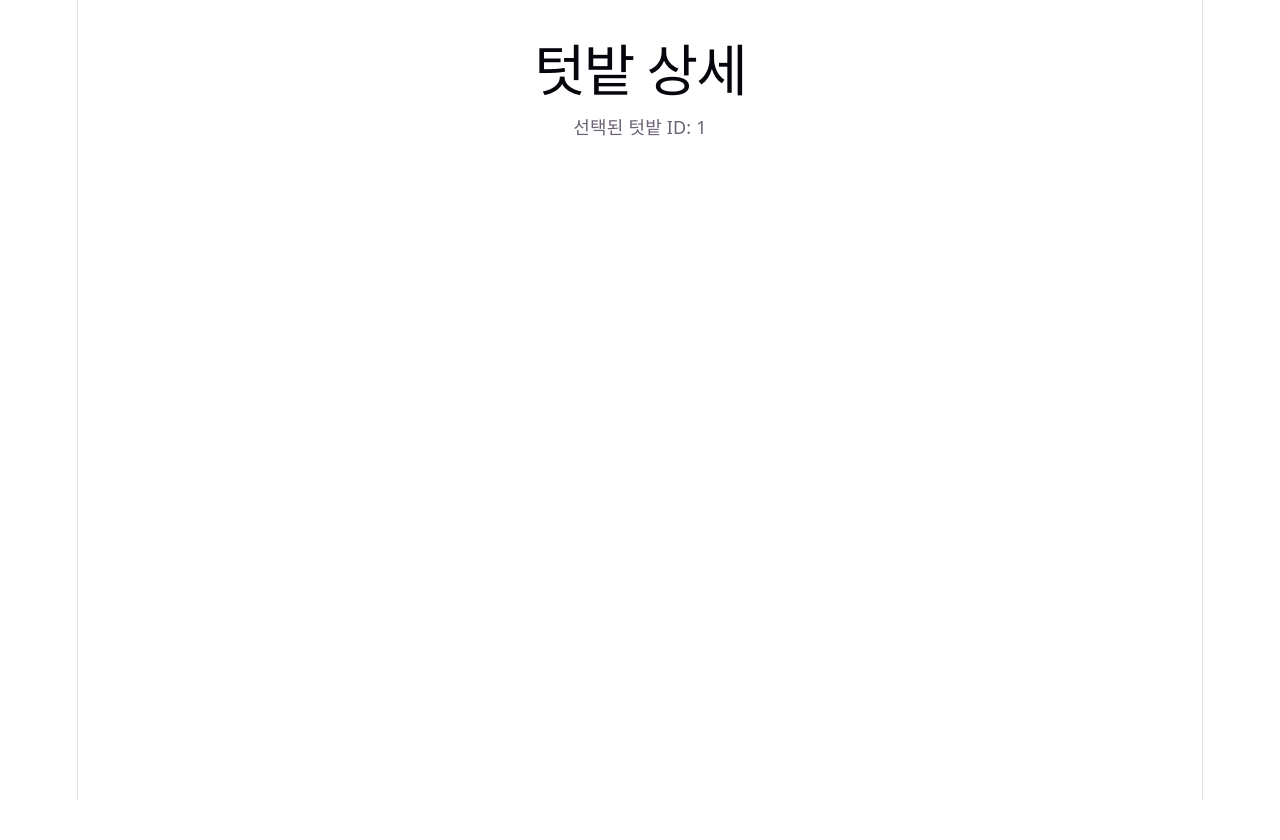
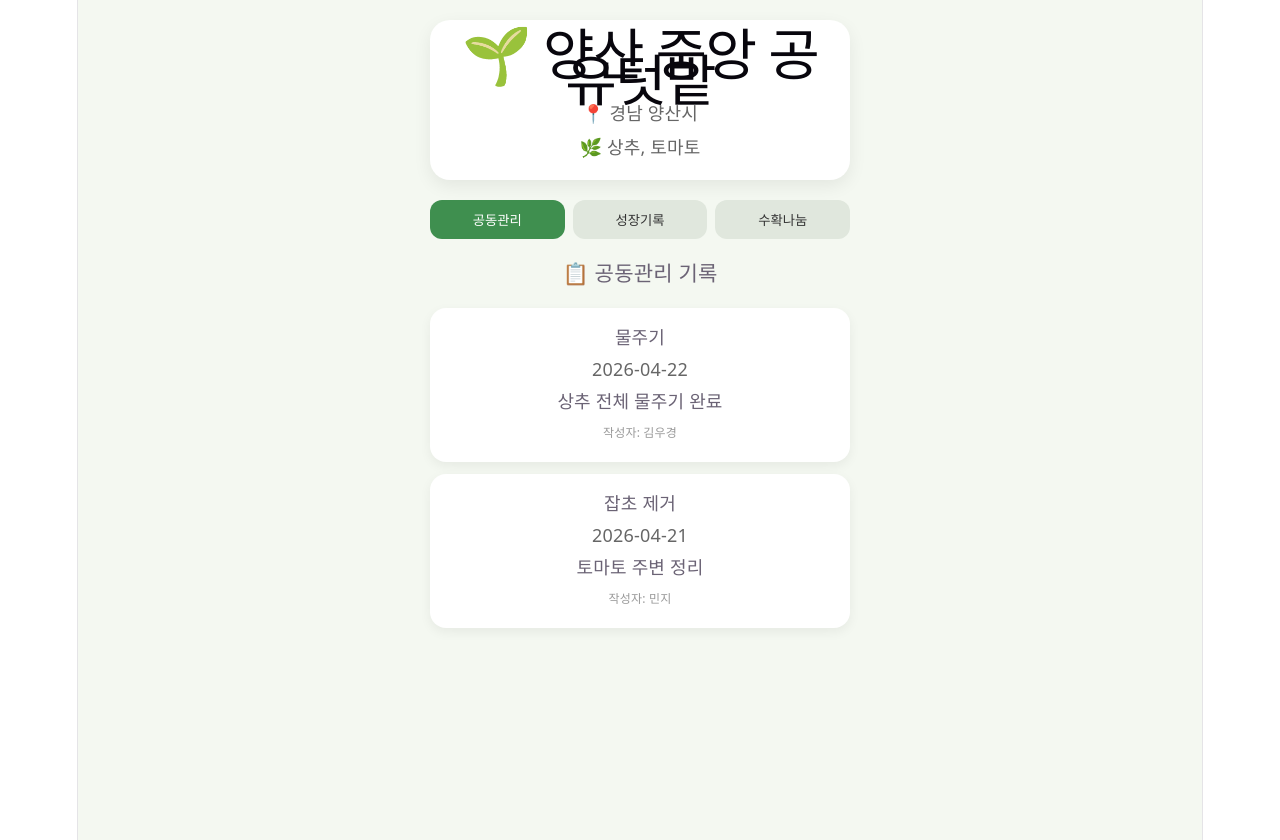
Before and after one commit to KimWookyeong/GreenLink, a React (Vite) app: page /gardens/1 in a window 1280 px wide. Before the commit the page ends 800 px from the top, so only its background shows below. Built offline with nearby package versions, Linux system fonts and the light colour scheme.

Commit message:
링크 제목 수정

```diff
--- a/index.html
+++ b/index.html
@@ -4,7 +4,7 @@
     <meta charset="UTF-8" />
     <link rel="icon" type="image/svg+xml" href="/favicon.svg" />
     <meta name="viewport" content="width=device-width, initial-scale=1.0" />
-    <title>Vite + React + TS</title>
+    <title>공유텃밭 Green Link</title>
   </head>
   <body>
     <div id="root"></div>
--- a/src/pages/GardenDetailPage.tsx
+++ b/src/pages/GardenDetailPage.tsx
@@ -1,12 +1,160 @@
-import { useParams } from 'react-router-dom';
+import { useParams } from "react-router-dom";
+import { useState } from "react";
 
 export default function GardenDetailPage() {
   const { gardenId } = useParams();
+  const [tab, setTab] = useState("activity");
 
   return (
-    <div style={{ padding: 24 }}>
-      <h1>텃밭 상세</h1>
-      <p>선택된 텃밭 ID: {gardenId}</p>
+    <div style={{ minHeight: "100vh", background: "#f4f8f1", padding: 20 }}>
+      <div style={{ maxWidth: 420, margin: "0 auto" }}>
+
+        {/* 상단 텃밭 정보 */}
+        <div
+          style={{
+            background: "#ffffff",
+            borderRadius: 20,
+            padding: 20,
+            boxShadow: "0 6px 18px rgba(0,0,0,0.07)",
+            marginBottom: 20,
+          }}
+        >
+          <h1 style={{ margin: 0 }}>🌱 양산 중앙 공유텃밭</h1>
+          <p style={{ margin: "8px 0", color: "#666" }}>
+            📍 경남 양산시
+          </p>
+          <p style={{ margin: 0, color: "#666" }}>
+            🌿 상추, 토마토
+          </p>
+        </div>
+
+        {/* 탭 버튼 */}
+        <div style={{ display: "flex", gap: 8, marginBottom: 20 }}>
+          <TabButton text="공동관리" value="activity" tab={tab} setTab={setTab} />
+          <TabButton text="성장기록" value="growth" tab={tab} setTab={setTab} />
+          <TabButton text="수확나눔" value="harvest" tab={tab} setTab={setTab} />
+        </div>
+
+        {/* 탭 내용 */}
+        {tab === "activity" && <ActivityTab />}
+        {tab === "growth" && <GrowthTab />}
+        {tab === "harvest" && <HarvestTab />}
+      </div>
     </div>
   );
 }
+
+function TabButton({ text, value, tab, setTab }: any) {
+  return (
+    <button
+      onClick={() => setTab(value)}
+      style={{
+        flex: 1,
+        padding: 10,
+        borderRadius: 12,
+        border: "none",
+        background: tab === value ? "#3f8f4f" : "#e0e7dd",
+        color: tab === value ? "white" : "#333",
+        fontWeight: 700,
+        cursor: "pointer",
+      }}
+    >
+      {text}
+    </button>
+  );
+}
+
+/* ---------------- 공동관리 기록 ---------------- */
+
+function ActivityTab() {
+  return (
+    <div>
+      <h3>📋 공동관리 기록</h3>
+
+      <RecordCard
+        title="물주기"
+        date="2026-04-22"
+        memo="상추 전체 물주기 완료"
+        user="김우경"
+      />
+
+      <RecordCard
+        title="잡초 제거"
+        date="2026-04-21"
+        memo="토마토 주변 정리"
+        user="민지"
+      />
+    </div>
+  );
+}
+
+/* ---------------- 성장 기록 ---------------- */
+
+function GrowthTab() {
+  return (
+    <div>
+      <h3>🌱 작물 성장 기록</h3>
+
+      <RecordCard
+        title="상추"
+        date="4월 25일"
+        memo="싹이 올라옴"
+        user="기록"
+      />
+
+      <RecordCard
+        title="상추"
+        date="5월 3일"
+        memo="잎 5장으로 성장"
+        user="기록"
+      />
+    </div>
+  );
+}
+
+/* ---------------- 수확 나눔 ---------------- */
+
+function HarvestTab() {
+  return (
+    <div>
+      <h3>🍅 수확 나눔</h3>
+
+      <RecordCard
+        title="상추 나눔"
+        date="오늘"
+        memo="3봉 나눔 가능"
+        user="수아"
+      />
+
+      <RecordCard
+        title="토마토 판매"
+        date="예정"
+        memo="지역장터 판매 예정"
+        user="지훈"
+      />
+    </div>
+  );
+}
+
+/* 공통 카드 */
+
+function RecordCard({ title, date, memo, user }: any) {
+  return (
+    <div
+      style={{
+        background: "#ffffff",
+        borderRadius: 16,
+        padding: 16,
+        marginBottom: 12,
+        boxShadow: "0 4px 12px rgba(0,0,0,0.06)",
+      }}
+    >
+      <h4 style={{ margin: 0 }}>{title}</h4>
+      <p style={{ margin: "6px 0", color: "#666" }}>{date}</p>
+      <p style={{ margin: "6px 0" }}>{memo}</p>
+      <p style={{ margin: 0, fontSize: 12, color: "#999" }}>
+        작성자: {user}
+      </p>
+    </div>
+  );
+}
```
